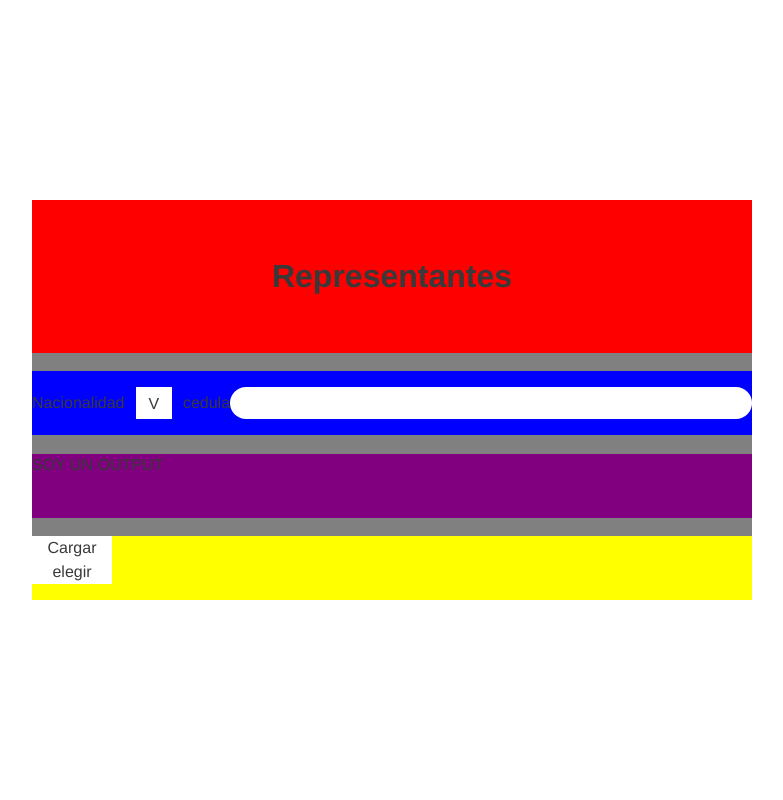
After one commit to andlicon/Experimental, a PHP site: page /php/email/CargarEmail.php in a window 1280 px wide. The commit adds this page. Shown: the whole page, without its empty margins (248-1031 px from the left). Run offline with PHP 8.4, Linux system fonts and the light colour scheme.

Commit message:
Se creo una nueva clase Scss:     *Selector: servira para etiquetas <SELECT> trae diseño para la misma.
Se empezo a trabajar con lo que en el futuro sera el modulo cargar estudiante

```diff
--- a/Sass/__componentes.scss
+++ b/Sass/__componentes.scss
@@ -1,3 +1,4 @@
 //ACÁ SE IMPORTARAN TODOS LOS COMPONENTES
 @import 'componentes/__login.scss';
 @import 'componentes/__formulario.scss';
+@import 'componentes/_selector.scss';
--- a/Sass/__layout.scss
+++ b/Sass/__layout.scss
@@ -53,3 +53,27 @@ $login-row: (
     bottom: map-get($login-row, "cuerpo");
     left: 0;
 }
+
+.div--centrador {
+    display: flex;
+    flex-flow: row nowrap;
+    justify-content: center;
+    align-items: center;
+}
+
+.formulario--express {
+    $row: (
+        "titulo"    : 1fr,
+        "select"    : 4em,
+        "output"    : 4em,
+        "botones"   : 4em,
+    );
+
+    display: grid;
+    grid-template-rows:
+                map-get($row, "titulo")
+                map-get($row, "select")
+                map-get($row, "output")
+                map-get($row, "botones");
+    gap: 1.15em;
+}
--- a/Sass/componentes/__formulario.scss
+++ b/Sass/componentes/__formulario.scss
@@ -1,3 +1,6 @@
+/*
+    El formulario esta siendo empleado en este proyecto para
+*/
 .formulario {
     position: relative;
 
@@ -31,3 +34,84 @@
 .formulario__alerta--activo{
     display: block;
 }
+
+.grande {
+    height: 100%;
+}
+
+.formulario--express {
+    $width: (
+        "telefono"  : 25em,
+        "pc"        : 45em
+    );
+    $height: (
+        "telefono"  : 20em,
+        "pc"        : 25em
+    );
+
+    --width: #{map-get($width, "telefono")};
+    --height: #{map-get($height, "telefono")};
+
+    @media screen and (min-width : 1024px) {
+        --width: #{map-get($width, "pc")};
+        --height: #{map-get($height, "pc")};
+    }
+
+    width: var(--width);
+    height: var(--height);
+    //tamano
+    $width: var(--width)/2;
+    $height: var(--height)/2;
+    //Posicionamiento
+    display: absolute;
+    top: calc(50% - #{$height});
+    left: calc(50% - #{$width});
+
+    & h2 {
+        background-color: red;
+    }
+    & form {
+        background-color: blue;
+    }
+    & .formulario__output {
+        background: purple;
+    }
+    & .formulario__contenedor-botones {
+        background-color: yellow;
+    }
+}
+
+
+.formulario__titulo {
+    display: flex;
+    flex-flow: row nowrap;
+    justify-content: center;
+    align-items: center;
+
+    font-weight: 900;
+    font-size: 2em;
+    text-align: center;
+}
+
+.formulario__input--horizontal {
+    display: flex;
+    flex-flow: row nowrap;
+    align-items: center;
+}
+
+.formulario__select {
+    // width: 3em;
+    // height: 2em;
+
+    display: flex;
+    justify-items: center;
+    align-items: center;
+
+    // padding-left: 0.57em;
+    // margin: 0 0.5em;
+
+    // border: 2px solid black;
+    // outline: 1px solid white;
+
+    background: white;
+}
--- /dev/null
+++ b/Sass/componentes/__selector.scss
@@ -0,0 +1,21 @@
+.selector {
+    width: 2.5em;
+    height: 2em;
+
+    display: flex;
+    justify-items: center;
+    align-items: center;
+
+    position: relative;
+
+    text-align: center;
+    background: white;
+}
+
+.selector--margen {
+    margin: 0 0.7em;
+}
+
+.selector__option {
+
+}
--- a/css/main.css
+++ b/css/main.css
@@ -192,6 +192,30 @@ body {
   left: 0;
 }
 
+.div--centrador {
+  display: -webkit-box;
+  display: -ms-flexbox;
+  display: flex;
+  -webkit-box-orient: horizontal;
+  -webkit-box-direction: normal;
+      -ms-flex-flow: row nowrap;
+          flex-flow: row nowrap;
+  -webkit-box-pack: center;
+      -ms-flex-pack: center;
+          justify-content: center;
+  -webkit-box-align: center;
+      -ms-flex-align: center;
+          align-items: center;
+}
+
+.formulario--express {
+  display: -ms-grid;
+  display: grid;
+  -ms-grid-rows: 1fr 1.15em 4em 1.15em 4em 1.15em 4em;
+  grid-template-rows: 1fr 4em 4em 4em;
+  gap: 1.15em;
+}
+
 .login {
   --width: 20em;
   --height: 40em;
@@ -224,6 +248,9 @@ body {
   line-height: 1em;
 }
 
+/*
+    El formulario esta siendo empleado en este proyecto para
+*/
 .formulario {
   position: relative;
   background-color: grey;
@@ -253,3 +280,97 @@ body {
 .formulario__alerta--activo {
   display: block;
 }
+
+.grande {
+  height: 100%;
+}
+
+.formulario--express {
+  --width: 25em;
+  --height: 20em;
+  width: var(--width);
+  height: var(--height);
+  display: absolute;
+  top: calc(50% - var(--height)/2);
+  left: calc(50% - var(--width)/2);
+}
+@media screen and (min-width: 1024px) {
+  .formulario--express {
+    --width: 45em;
+    --height: 25em;
+  }
+}
+.formulario--express h2 {
+  background-color: red;
+}
+.formulario--express form {
+  background-color: blue;
+}
+.formulario--express .formulario__output {
+  background: purple;
+}
+.formulario--express .formulario__contenedor-botones {
+  background-color: yellow;
+}
+
+.formulario__titulo {
+  display: -webkit-box;
+  display: -ms-flexbox;
+  display: flex;
+  -webkit-box-orient: horizontal;
+  -webkit-box-direction: normal;
+      -ms-flex-flow: row nowrap;
+          flex-flow: row nowrap;
+  -webkit-box-pack: center;
+      -ms-flex-pack: center;
+          justify-content: center;
+  -webkit-box-align: center;
+      -ms-flex-align: center;
+          align-items: center;
+  font-weight: 900;
+  font-size: 2em;
+  text-align: center;
+}
+
+.formulario__input--horizontal {
+  display: -webkit-box;
+  display: -ms-flexbox;
+  display: flex;
+  -webkit-box-orient: horizontal;
+  -webkit-box-direction: normal;
+      -ms-flex-flow: row nowrap;
+          flex-flow: row nowrap;
+  -webkit-box-align: center;
+      -ms-flex-align: center;
+          align-items: center;
+}
+
+.formulario__select {
+  display: -webkit-box;
+  display: -ms-flexbox;
+  display: flex;
+  justify-items: center;
+  -webkit-box-align: center;
+      -ms-flex-align: center;
+          align-items: center;
+  background: white;
+}
+
+.selector {
+  width: 2.5em;
+  height: 2em;
+  display: -webkit-box;
+  display: -ms-flexbox;
+  display: flex;
+  justify-items: center;
+  -webkit-box-align: center;
+      -ms-flex-align: center;
+          align-items: center;
+  position: relative;
+  text-align: center;
+  background: white;
+}
+
+.selector--margen {
+  margin: 0 0.7em;
+}
--- /dev/null
+++ b/php/email/CargarEmail.php
@@ -0,0 +1,33 @@
+<!DOCTYPE html>
+<html lang="en" class="grande">
+<head>
+    <meta charset="UTF-8">
+    <meta http-equiv="X-UA-Compatible" content="IE=edge">
+    <meta name="viewport" content="width=device-width, initial-scale=1.0">
+
+    <title>Padre-Responsable</title>
+
+    <link rel="stylesheet" href="/css/main.css">
+</head>
+<body class="grande">
+    <div class="formulario formulario--express" method="POST">
+        <h2 class="formulario__titulo">Representantes</h2>
+        <form class="formulario__input--horizontal" action="">
+            <label for="selector">Nacionalidad</label>
+            <select class="selector selector--margen" id="selector">
+                <option class="selector__option">V</option>
+                <option class="selector__option">E</option>
+            </select>
+            <label for="cedula">cedula</label>
+            <input type="text" class="formulario__input" id="cedula" onkeypress='return (event.charCode >= 48 && event.charCode <= 57)' required>
+        </form>
+        <div class="formulario__output">
+            SOY UN OUTPUT
+        </div>
+        <div class="formulario__contenedor-botones">
+            <button class="formulario__boton">Cargar</button>
+            <button class="formulario__boton">elegir</button>
+        </div>
+    </div>
+</body>
+</html>
```
Also changed, not shown: mysql/tablas.sql (+88 -13 lines), mysql/triggers.sql (added, +11 -0 lines), mysql/vistas.sql (added, +47 -0 lines), php/conexion/UsuarioDAO.php (+8 -0 lines), img/interfaz/desplegar.svg (added).
